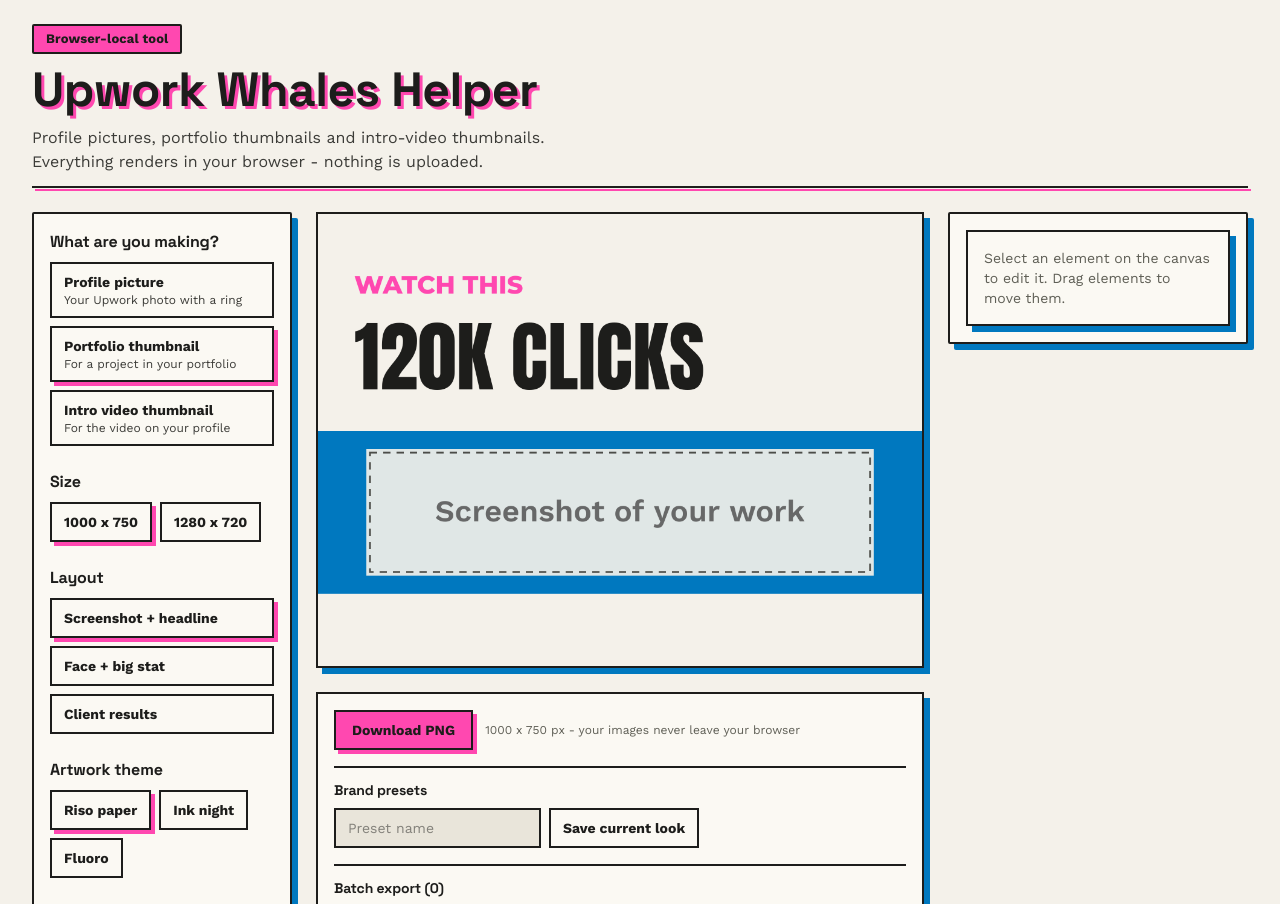
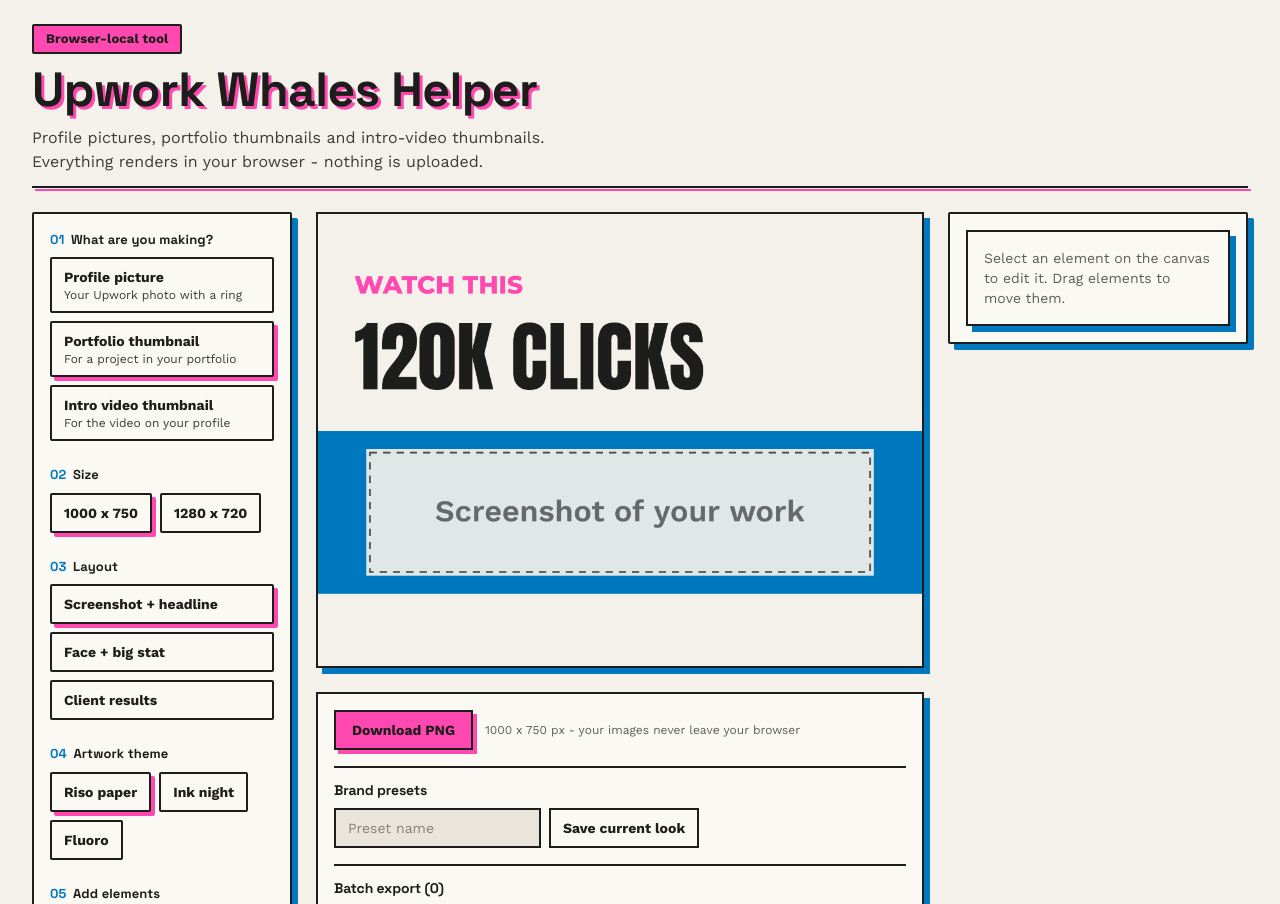
Before and after one commit to bhargavtibadiya/upwork-whales-helper, a Next.js app: page / in a window 1280 px wide. Shown: the top 904 px of the page. Built offline with nearby package versions, Linux system fonts and the light colour scheme.

Commit message:
feat(ui): numbered section kickers and riso buttons in controls

```diff
--- a/src/components/editor/ControlsPanel.tsx
+++ b/src/components/editor/ControlsPanel.tsx
@@ -14,7 +14,7 @@ interface ControlsPanelProps {
 }
 
 const btnBase =
-  "border-2 border-ink bg-surface px-3 py-2 text-left text-sm font-bold transition-shadow hover:shadow-btn-hover";
+  "riso-btn border-2 border-ink bg-surface px-3 py-2 text-left text-sm font-bold hover:bg-sunken hover:shadow-btn-hover";
 const btnActive = "bg-drum-pink text-ink shadow-dropdown";
 
 export function ControlsPanel({ state, layoutId, onLayout, dispatch }: ControlsPanelProps) {
@@ -25,7 +25,9 @@ export function ControlsPanel({ state, layoutId, onLayout, dispatch }: ControlsP
   return (
     <div className="flex flex-col gap-6">
       <section>
-        <h3 className="mb-2 text-base font-bold">What are you making?</h3>
+        <h3 className="riso-kicker mb-2">
+          <span>01</span>What are you making?
+        </h3>
         <div className="grid grid-cols-1 gap-2">
           {MODES.map((m) => (
             <button
@@ -43,7 +45,9 @@ export function ControlsPanel({ state, layoutId, onLayout, dispatch }: ControlsP
 
       {spec.sizeIds.length > 1 && (
         <section>
-          <h3 className="mb-2 text-base font-bold">Size</h3>
+          <h3 className="riso-kicker mb-2">
+            <span>02</span>Size
+          </h3>
           <div className="flex flex-wrap gap-2">
             {spec.sizeIds.map((id) => {
               const size = SIZES.find((s) => s.id === id);
@@ -64,7 +68,9 @@ export function ControlsPanel({ state, layoutId, onLayout, dispatch }: ControlsP
       )}
 
       <section>
-        <h3 className="mb-2 text-base font-bold">Layout</h3>
+        <h3 className="riso-kicker mb-2">
+          <span>03</span>Layout
+        </h3>
         <div className="grid grid-cols-1 gap-2">
           {layouts.map((l) => (
             <button
@@ -80,7 +86,9 @@ export function ControlsPanel({ state, layoutId, onLayout, dispatch }: ControlsP
       </section>
 
       <section>
-        <h3 className="mb-2 text-base font-bold">Artwork theme</h3>
+        <h3 className="riso-kicker mb-2">
+          <span>04</span>Artwork theme
+        </h3>
         <div className="flex flex-wrap gap-2">
           {CANVAS_THEMES.map((t) => (
             <button
@@ -96,7 +104,9 @@ export function ControlsPanel({ state, layoutId, onLayout, dispatch }: ControlsP
       </section>
 
       <section>
-        <h3 className="mb-2 text-base font-bold">Add elements</h3>
+        <h3 className="riso-kicker mb-2">
+          <span>05</span>Add elements
+        </h3>
         <div className="flex flex-wrap gap-2">
           <button type="button" className={btnBase} onClick={() => dispatch({ type: "addText" })}>
             + Text
```
